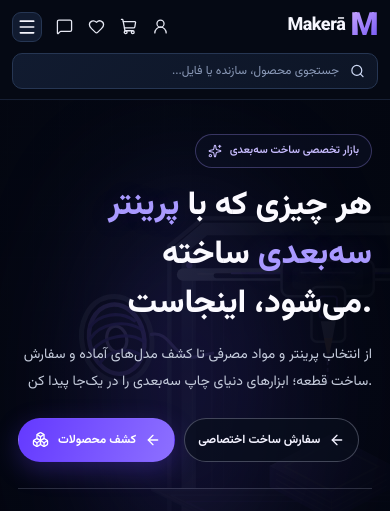
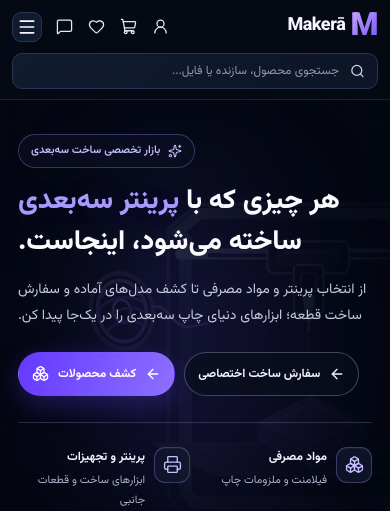
Before and after one commit to ParisaAtaee2000/web-projects, a React (Vite) app in the folder 3d-marketplace/: page / in a window 390 px wide. Shown: the top 511 px of the page. Built offline with nearby package versions, Linux system fonts and the light colour scheme.

Commit message:
Align hero heading left and reduce its font size

```diff
--- a/3d-marketplace/src/components/hero/hero.css
+++ b/3d-marketplace/src/components/hero/hero.css
@@ -70,10 +70,11 @@
 }
 
 .hero-content {
-  width: min(100%, 540px);
-  max-width: 540px;
+  width: min(100%, 500px);
+  max-width: 500px;
   margin: 0;
-  text-align: right;
+  direction: rtl;
+  text-align: left;
 }
 
 .hero-content__eyebrow {
@@ -95,7 +96,7 @@
   max-width: 650px;
   margin: 0 0 16px;
   color: #fbfaff;
-  font-size: var(--font-size-display);
+  font-size: clamp(1.75rem, 2.9vw, 2.5rem);
   font-weight: 800;
   line-height: 1.5;
   letter-spacing: normal;
@@ -121,6 +122,7 @@
   align-items: center;
   flex-wrap: wrap;
   gap: 12px;
+  direction: ltr;
 }
 
 .hero-button {
@@ -243,7 +245,7 @@
   }
 
   .hero-title {
-    font-size: clamp(29px, 3.7vw, 38px);
+    font-size: clamp(26px, 3vw, 35px);
   }
 }
 
@@ -310,7 +312,7 @@
 
   .hero-title {
     margin-bottom: 13px;
-    font-size: clamp(28px, 8.4vw, 35px);
+    font-size: clamp(26px, 7vw, 32px);
     letter-spacing: normal;
     line-height: 1.5;
   }
```
